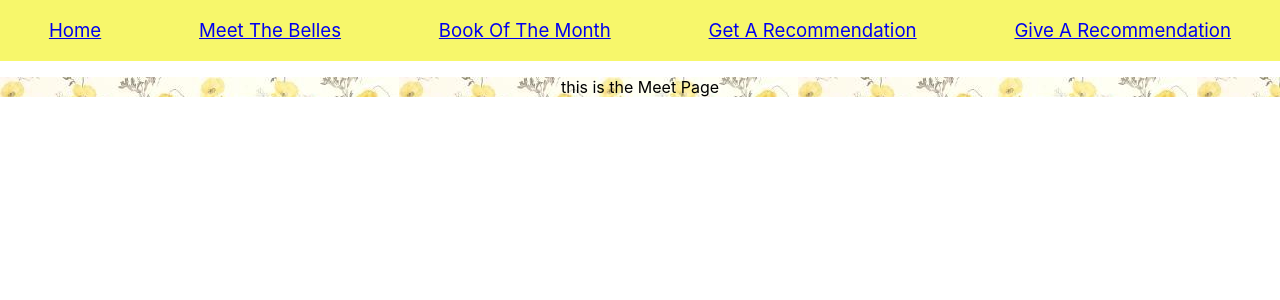
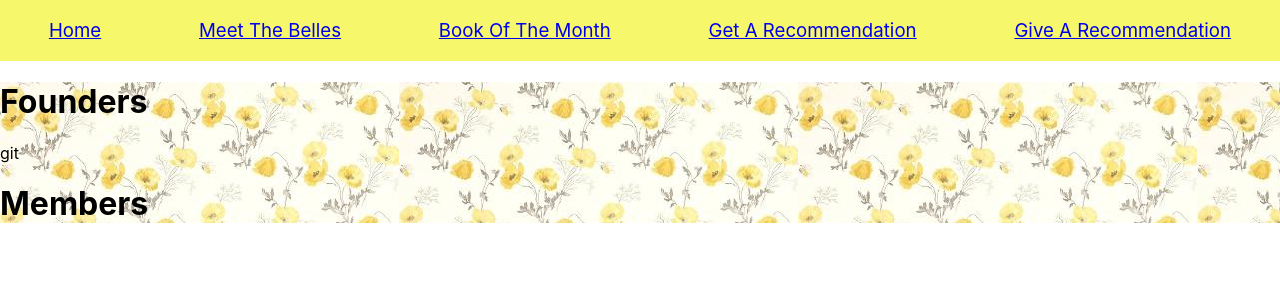
Before and after one commit to ChelseaMerrill/TheBookBelles, a React (Create React App) app: page /meet in a window 1280 px wide. Shown: the top 300 px of the page. Built offline with nearby package versions, Linux system fonts and the light colour scheme.

Commit message:
outline meet page

```diff
--- a/src/Components/Meet_The_Belles/meet.components.jsx
+++ b/src/Components/Meet_The_Belles/meet.components.jsx
@@ -1,10 +1,25 @@
 import React, {Component} from 'react';
+
+import './meet.css';
 
 class MeetTheBelles extends React.Component{
     render () {
         return (
-            <div className='home'>
-                <p>this is the Meet Page</p>
+            <div className='meetPage'>
+                <h1>Founders</h1>
+                <div className='row'>
+                    <div className='Chelsea'>
+
+                    </div>
+                    <div className='Alyssa'>git
+
+                    </div>
+                </div>
+                <h1>Members</h1>
+                <div className='row'>
+
+                </div>
+
             </div>
 
         );
```
